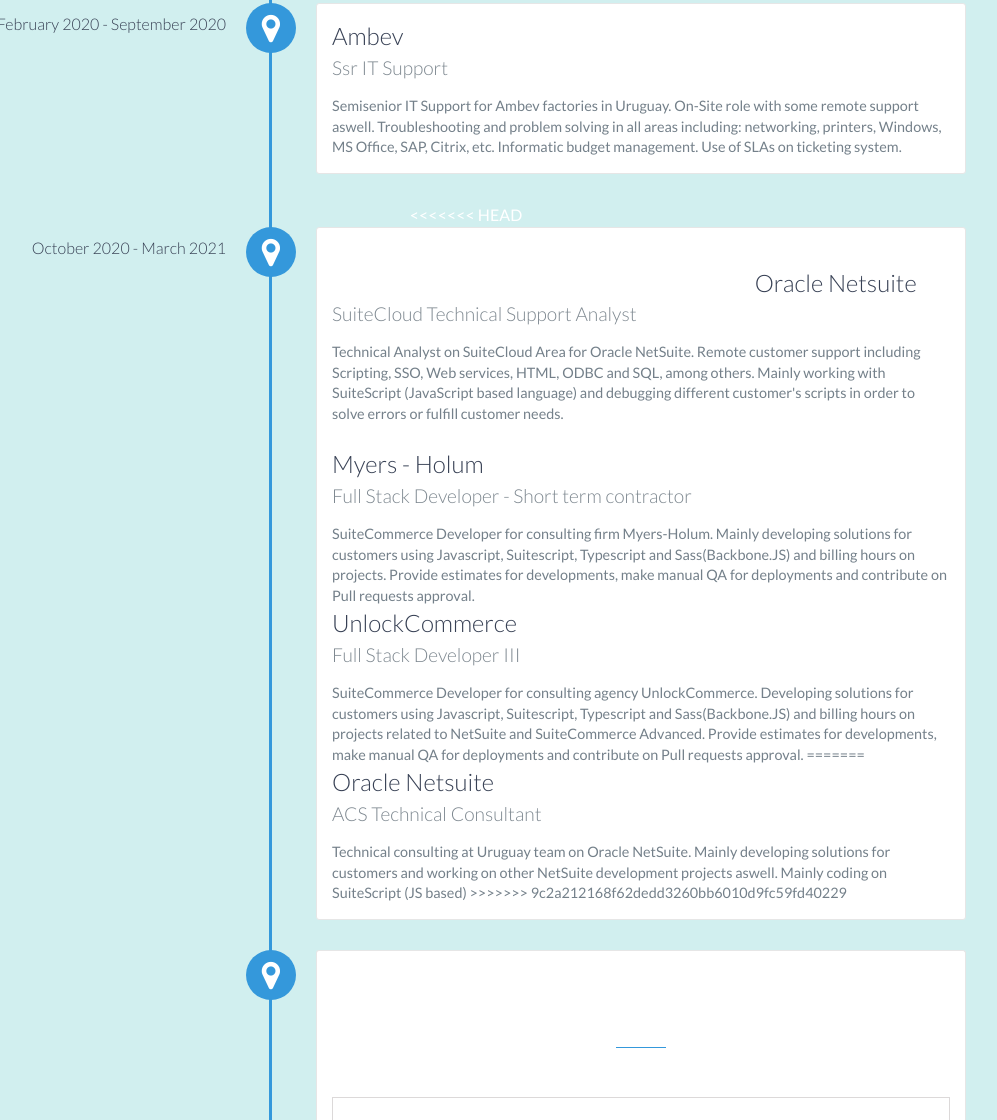
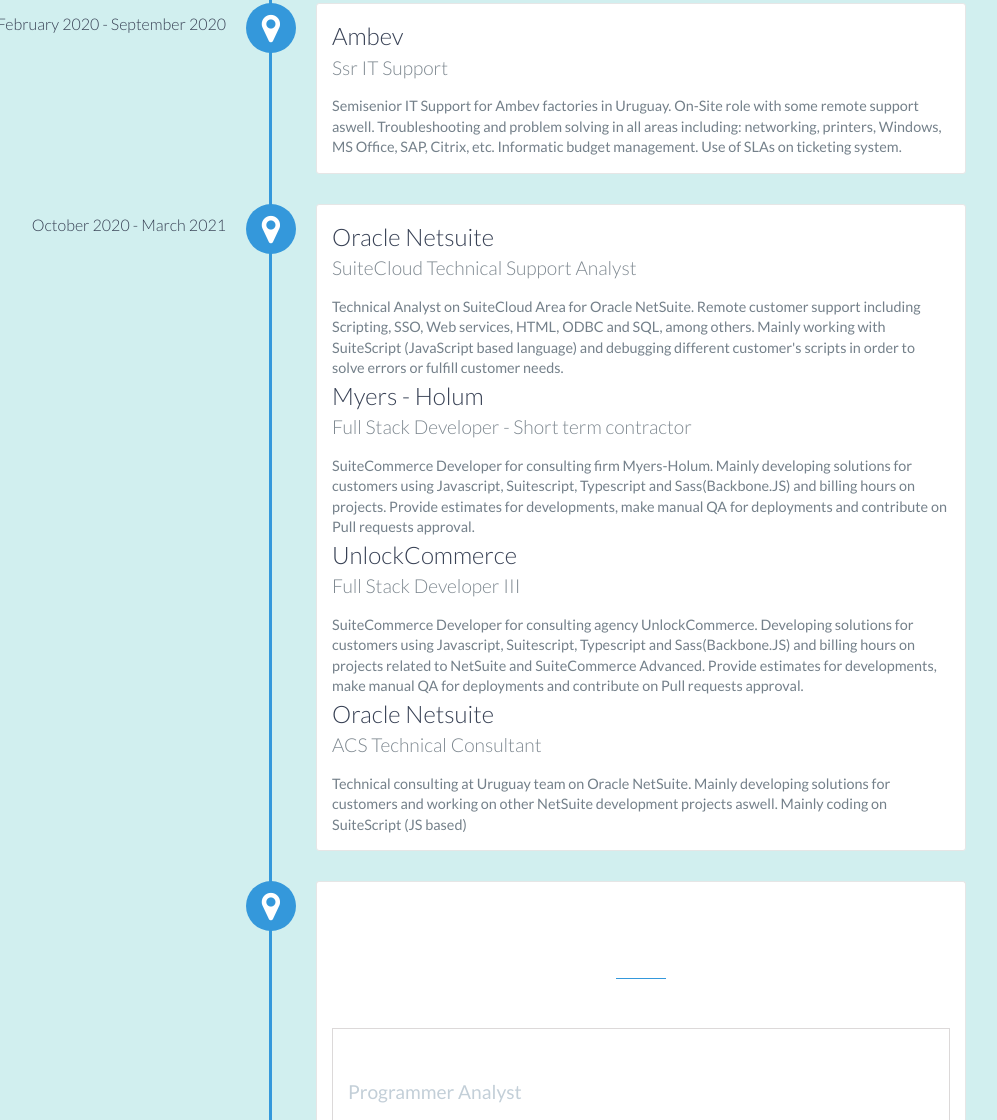
Before and after one commit to rodrigoc93/rodrigoc93.github.io, a website: page index.html in a window 1280 px wide. Shown: the part 1575-2695 px from the top of the page, without its empty margins (174-1171 px from the left). Drawn offline with nearby package versions, Linux system fonts and the light colour scheme.

Commit message:
Update index.html

```diff
--- a/index.html
+++ b/index.html
@@ -114,11 +114,9 @@
                     Use of SLAs on ticketing system.
                 </p>
             </div>
-<<<<<<< HEAD
             <div data-date="October 2020 - March 2021">
-=======
+
             <div data-date="October 2020 - August 2021">
->>>>>>> 9c2a212168f62dedd3260bb6010d9fc59fd40229
                 <h3>Oracle Netsuite</h3>
                 <h4>SuiteCloud Technical Support Analyst</h4>
                 <p>
@@ -126,7 +124,6 @@
                     Mainly working with SuiteScript (JavaScript based language) and debugging different customer's scripts in order to solve errors or fulfill customer needs.
                 </p>
             </div>
-<<<<<<< HEAD
             <div data-date="April 2022 - July 2022">
                 <h3>Myers - Holum</h3>
                 <h4>Full Stack Developer - Short term contractor</h4>
@@ -141,14 +138,14 @@
                 <p>
                    SuiteCommerce Developer for consulting agency UnlockCommerce. Developing solutions for customers using Javascript, Suitescript, Typescript and Sass(Backbone.JS) and billing hours on projects related to NetSuite and SuiteCommerce Advanced.
                    Provide estimates for developments, make manual QA for deployments and contribute on Pull requests approval.
-=======
+
             <div data-date="August 2021 - Now">
                 <h3>Oracle Netsuite</h3>
                 <h4>ACS Technical Consultant</h4>
                 <p>
                     Technical consulting at Uruguay team on Oracle NetSuite. Mainly developing solutions for customers and working on other NetSuite development projects aswell.
                     Mainly coding on SuiteScript (JS based)
->>>>>>> 9c2a212168f62dedd3260bb6010d9fc59fd40229
+
                 </p>
             </div>
         </div>
```
